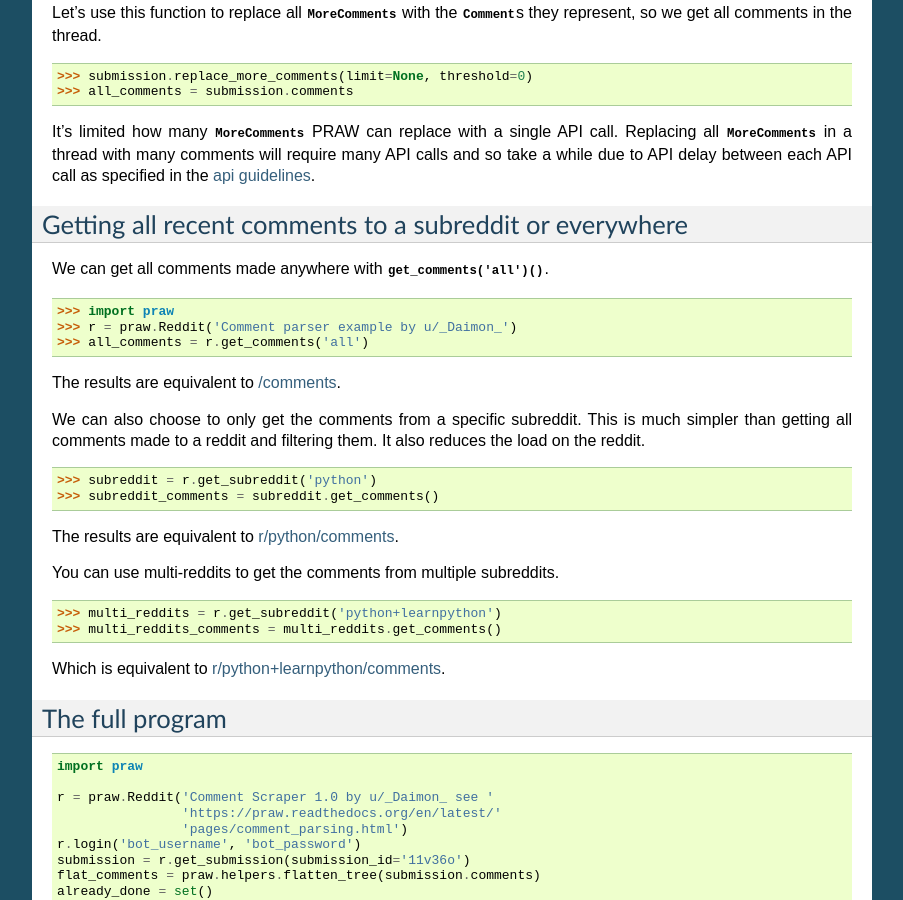
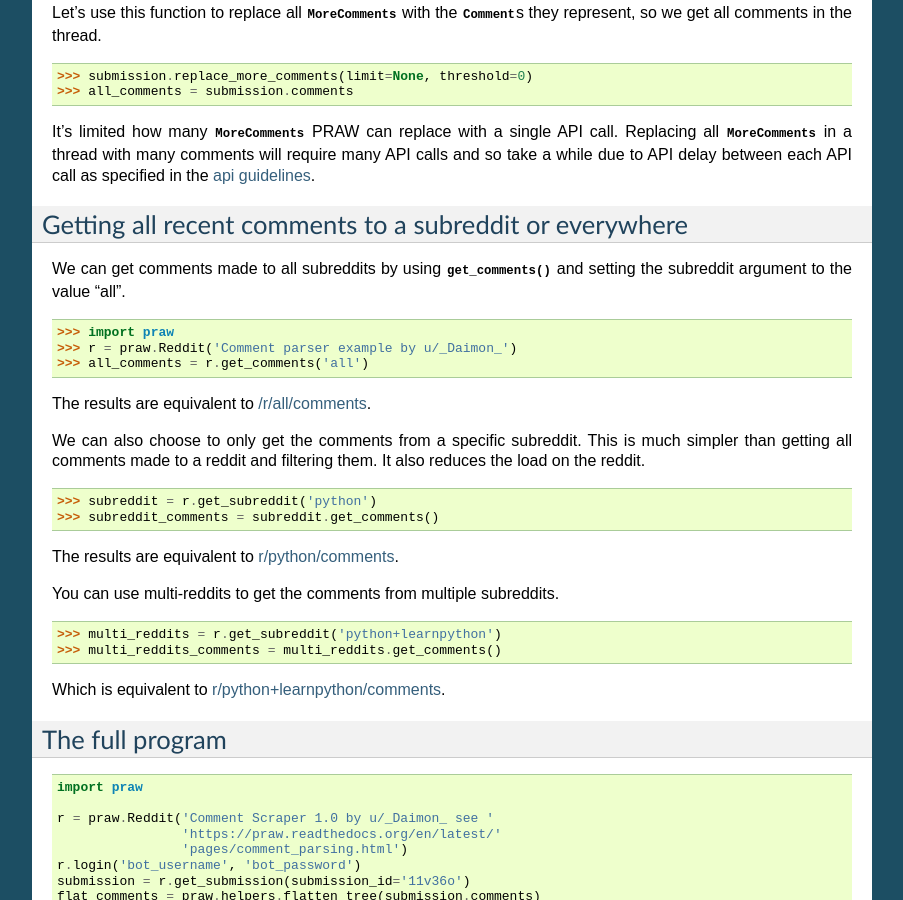
Before and after one commit to praw-dev/praw, a Sphinx documentation site: the page built from docs/pages/comment_parsing.rst, in a window 1280 px wide and 900 px high, scrolled down 1055 px. Shown: the whole window, without its empty margins (198-1101 px from the left). Built offline with Sphinx 7.4.7, drawn with Linux system fonts in a browser that asks for light colours.

Commit message:
Changes to get_all_comment docu fix.

```diff
--- a/docs/pages/comment_parsing.rst
+++ b/docs/pages/comment_parsing.rst
@@ -78,13 +78,15 @@ call as specified in the `api guidelines
 Getting all recent comments to a subreddit or everywhere
 --------------------------------------------------------
 
-We can get all comments made anywhere with :meth:`.get_comments('all')`.
+We can get comments made to all subreddits by using :meth:`.get_comments` and
+setting the subreddit argument to the value "all".
 
 >>> import praw
 >>> r = praw.Reddit('Comment parser example by u/_Daimon_')
 >>> all_comments = r.get_comments('all')
 
-The results are equivalent to `/comments <http://www.reddit.com/comments>`_.
+The results are equivalent to `/r/all/comments
+<http://www.reddit.com/r/all/comments>`_.
 
 We can also choose to only get the comments from a specific subreddit. This is
 much simpler than getting all comments made to a reddit and filtering them. It
```
